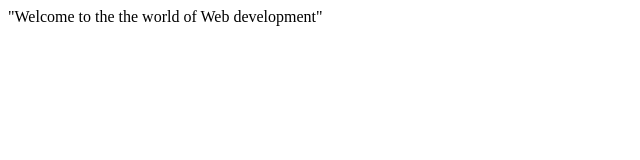
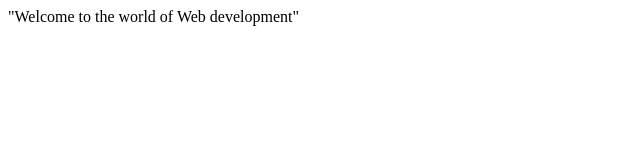
Before and after one commit to acciojob/getting-started-why-software-ankitydv1, a website: page main.html in a window 1280 px wide. Shown: the full height of the page, 0-640 px from the left. Drawn offline with Linux system fonts and the light colour scheme.

Commit message:
created a submission

```diff
--- a/main.html
+++ b/main.html
@@ -8,7 +8,7 @@
 
 <body>
 	<div id = "text">
-		"Welcome to the the world of Web development"
+		"Welcome to the world of Web development"
 	</div>
     <script type="text/javascript" src="./script.js">
 </script>
```
